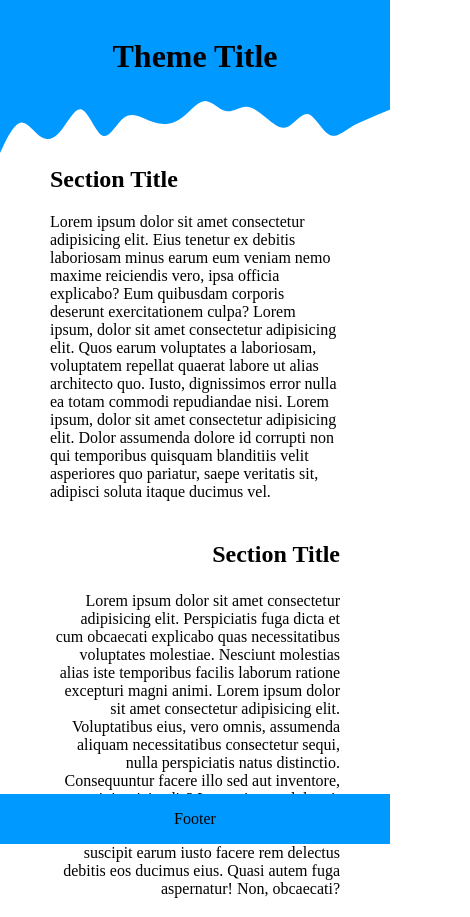
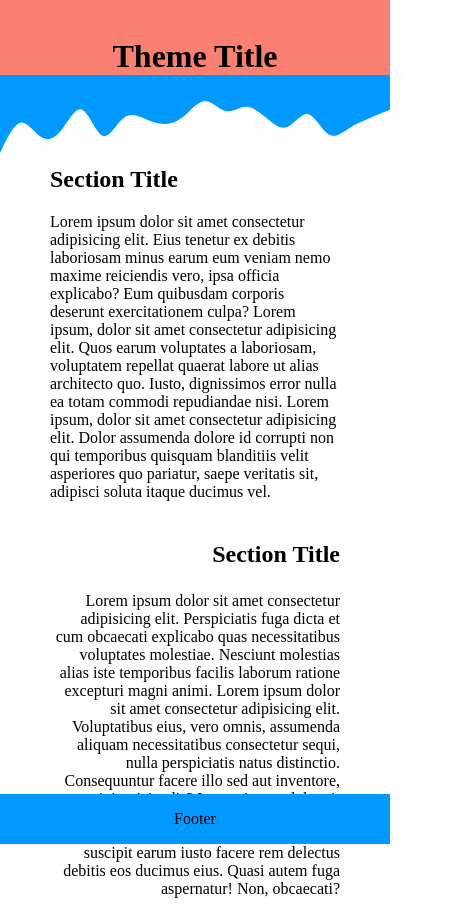
Before and after one commit to TrevorPeterson/mfw-practice, a plain HTML site: page day2/index.html in a window 390 px wide. Shown: the top 917 px of the page, 470 px wide, since content can reach past the window. Drawn offline with Linux system fonts and the light colour scheme.

Commit message:
added 3 media queries (Day2 Daily Challenge)

```diff
--- a/day2/index.html
+++ b/day2/index.html
@@ -24,12 +24,15 @@
 <div class="row">
     <div class="column">
         <h>Column 1</h>
+        <img src="/images/apples.jpg" alt="apples" height="300">
     </div>
     <div class="column">
         <h>Column 2</h>
+        <img src="/images/oranges.jpg" alt="oranges" height="300">
     </div>
     <div class="column">
         <h>Column 3</h>
+        <img src="/images/kiwis.jpg" alt="kiwis" height="300">
     </div>
 </div>
 <div class="footer">
--- a/day2/styles.css
+++ b/day2/styles.css
@@ -39,4 +39,20 @@ h3{
     width: 250px;
     padding: 10px;
     height: 300px;
+    margin-bottom: 100px;
 }
+@media (max-width: 1024px) {
+    h1 {
+        background-color: lightblue;
+    }
+}
+@media (max-width: 768px) {
+    h1 {
+        background-color: lightgreen;
+    }
+}
+@media (max-width: 480px) {
+    h1 {
+        background-color: salmon;
+    }
+}
```
Also changed, not shown: day2/images/apples.jpg (added), 2 other files.
